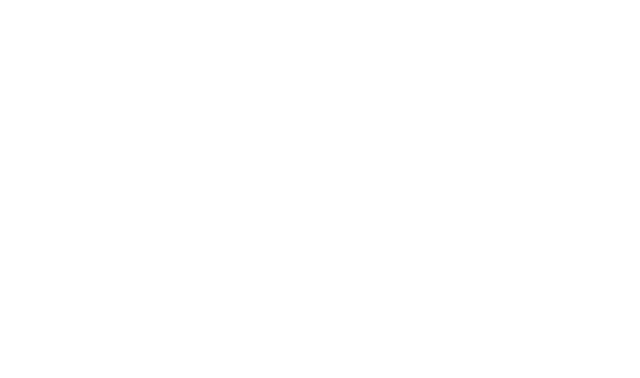
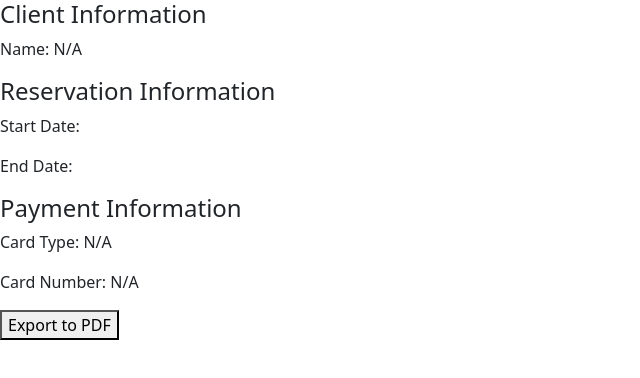
Before and after one commit to FatenGargouri/front_end_angular, an Angular app: page /facture in a window 1280 px wide. Before the commit this address led to /. Shown: the top 378 px of the page, without its empty margins (0-640 px from the left). Built offline with nearby package versions, Linux system fonts and the light colour scheme.

Commit message:
Fonctionnement facture

```diff
--- a/package.json
+++ b/package.json
@@ -20,6 +20,7 @@
     "@angular/router": "^14.1.0",
     "bootstrap": "^5.3.2",
     "date-fns": "^2.30.0",
+    "jspdf": "^2.5.1",
     "moment": "^2.29.4",
     "rxjs": "~7.5.0",
     "tslib": "^2.3.0",
--- a/src/app/app-routing.module.ts
+++ b/src/app/app-routing.module.ts
@@ -5,13 +5,16 @@
 import { ContactComponent } from './contact/contact.component';
 import { ReservationComponent } from './reservation/reservation.component';
 import { AgenceComponent } from './agence/agence.component';
+import { FactureComponent } from './facture/facture.component';
+
 
 const routes: Routes = [
   { path: 'client', component: ClientComponent },
   { path: 'client/paiement' ,component : PaiementComponent},
   { path: 'contact' ,component : ContactComponent},
   {path :'reservation',component : ReservationComponent},
-  {path :'agence',component : AgenceComponent}
+  {path :'agence',component : AgenceComponent},
+  {path : 'facture',component : FactureComponent}
 ];
 
 @NgModule({
--- a/src/app/app.module.ts
+++ b/src/app/app.module.ts
@@ -11,6 +11,8 @@
 import { ContactComponent } from './contact/contact.component';
 import { ReservationComponent } from './reservation/reservation.component';
 import { AgenceComponent } from './agence/agence.component';
+import { FactureComponent } from './facture/facture.component';
+
 
 @NgModule({
   declarations: [
@@ -19,7 +21,9 @@
     PaiementComponent,
     ContactComponent,
     ReservationComponent,
-    AgenceComponent
+    AgenceComponent,
+    FactureComponent,
+
   ],
   imports: [
     FormsModule,
--- a/src/app/client/client.component.ts
+++ b/src/app/client/client.component.ts
@@ -3,6 +3,8 @@
 import { NgForm } from '@angular/forms';
 import { ClientService } from '../client.service';
 import { Router } from '@angular/router';
+import { FactureService } from '../facture.service'; // Assurez-vous que le chemin est correct
+
 
 @Component({
   selector: 'app-client',
@@ -14,7 +16,11 @@
   newClient: { id: number; nom: string; email: string; adresse: string; tel: string; } = { id: 0, nom: '', email: '', adresse: '', tel: '' };
 
 
-  constructor(private dataService: ClientService ,private router: Router) { }
+  constructor(
+    private dataService: ClientService,
+    private factureService: FactureService, // Injectez le service FactureService
+    private router: Router
+  ) { }
 
   ngOnInit(): void {
     this.loadClientData();
@@ -29,7 +35,7 @@
           this.clientArray = data.map((client: { id: number, nom: string; email: string; adresse: string; tel: string  }) => ({
             id: client.id,
             nom: client.nom,
-            email: client.email || 'N/A',
+            email: client.email ,
             adresse: client.adresse,
             tel: client.tel,
           }));
@@ -48,8 +54,12 @@
       response => {
         console.log('Server response after save:', response);
         this.loadClientData();
-        // Navigate to the payment page
-      this.router.navigate(['/client/paiement']);
+
+        // Enregistrez les données du client dans le service FactureService
+        this.factureService.setClientData(response);
+
+        // Naviguez vers le composant suivant (paiement)
+        this.router.navigate(['/client/paiement']);
       },
       error => {
         console.error('Error saving data:', error);
--- /dev/null
+++ b/src/app/facture.service.ts
@@ -0,0 +1,36 @@
+// facture.service.ts
+
+import { Injectable } from '@angular/core';
+
+@Injectable({
+  providedIn: 'root',
+})
+export class FactureService {
+  private reservationData: any;
+  private clientData: any;
+  private paymentData: any;
+
+  setReservationData(data: any) {
+    this.reservationData = data;
+  }
+
+  getReservationData() {
+    return this.reservationData;
+  }
+
+  setClientData(data: any) {
+    this.clientData = data;
+  }
+
+  getClientData() {
+    return this.clientData;
+  }
+
+  setPaymentData(data: any) {
+    this.paymentData = data;
+  }
+
+  getPaymentData() {
+    return this.paymentData;
+  }
+}
--- /dev/null
+++ b/src/app/facture/facture.component.html
@@ -0,0 +1,31 @@
+<!-- facture.component.html -->
+
+<div #htmlData class="invoice">
+    <!-- facture.component.html -->
+
+<!-- ... (autres parties de votre facture) -->
+
+<div class="client-info">
+    <h4>Client Information</h4>
+    <p>Name: {{ getClientData()?.nom || 'N/A' }}</p>
+    <!-- Add more client information as needed -->
+  </div>
+
+  <div class="reservation-info">
+    <h4>Reservation Information</h4>
+    <p>Start Date: {{ getReservationData()?.date_debut | date }}</p>
+    <p>End Date: {{ getReservationData()?.date_fin | date }}</p>
+  </div>
+
+  <div class="payment-info">
+    <h4>Payment Information</h4>
+    <p>Card Type: {{ getPaymentData()?.type_carte || 'N/A' }}</p>
+    <p>Card Number: {{ getPaymentData()?.numero_carte || 'N/A' }}</p>
+    <!-- Add more payment information as needed -->
+  </div>
+
+  <!-- ... (autres parties de votre facture) -->
+
+  <button (click)="exportToPDF()">Export to PDF</button>
+
+</div>
--- /dev/null
+++ b/src/app/facture/facture.component.ts
@@ -0,0 +1,49 @@
+import { Component, ElementRef, OnInit, ViewChild } from '@angular/core';
+import jsPDF from 'jspdf';
+import html2canvas from 'html2canvas';
+import { FactureService } from '../facture.service';
+
+@Component({
+  selector: 'app-facture',
+  templateUrl: './facture.component.html',
+  styleUrls: ['./facture.component.css']
+})
+export class FactureComponent implements OnInit {
+  @ViewChild('htmlData') htmlData!: ElementRef;
+
+  constructor(private factureService: FactureService) { }
+
+  ngOnInit(): void {
+  }
+
+  exportToPDF() {
+    if (this.htmlData) {
+      const DATA: any = this.htmlData.nativeElement;
+
+      html2canvas(DATA).then((canvas) => {
+        const fileWidth = 210;
+        const fileHeight = (canvas.height * fileWidth) / canvas.width;
+        const FILEURI = canvas.toDataURL('image/png');
+        const PDF = new jsPDF('p', 'mm', 'a4');
+        const position = 0;
+
+        PDF.addImage(FILEURI, 'PNG', 0, position, fileWidth, fileHeight);
+        PDF.save('facture.pdf');
+      });
+    } else {
+      console.error('ViewChild htmlData is not defined.');
+    }
+  }
+
+  getClientData() {
+    return this.factureService.getClientData();
+  }
+
+  getReservationData() {
+    return this.factureService.getReservationData();
+  }
+
+  getPaymentData() {
+    return this.factureService.getPaymentData();
+  }
+}
--- a/src/app/paiement/paiement.component.ts
+++ b/src/app/paiement/paiement.component.ts
@@ -4,6 +4,7 @@
 import { PaiementService } from '../paiement.service';
 import { Router } from '@angular/router';
 import * as moment from 'moment';
+import { FactureService } from '../facture.service'; // Assurez-vous que le chemin est correct
 
 @Component({
   selector: 'app-paiement',
@@ -11,17 +12,16 @@
   styleUrls: ['./paiement.component.css']
 })
 export class PaiementComponent implements OnInit {
-  // Modify the payment attributes accordingly
   paiementArray: { id: number, type_carte: string; numero_carte: string; date_expiration_carte: Date; }[] = [];
   newPaiement: { id: number; type_carte: string; numero_carte: string; date_expiration_carte: Date; } = { id: 0, type_carte: '', numero_carte: '', date_expiration_carte: new Date() };
 
-  constructor(private dataService: PaiementService ,private router: Router) { }
+  constructor(private dataService: PaiementService, private router: Router, private factureService: FactureService) { }
 
   ngOnInit(): void {
-    this.loadClientData();
+    this.loadPaiementData();
   }
 
-  loadClientData() {
+  loadPaiementData() {
     this.dataService.getAllPaiement().subscribe(
       (data: any[]) => {
         console.log('Server response:', data);
@@ -30,7 +30,7 @@
           this.paiementArray = data.map((paiement: { id: number, type_carte: string; numero_carte: string; date_expiration_carte: Date }) => ({
             id: paiement.id,
             type_carte: paiement.type_carte,
-            numero_carte: paiement.numero_carte ,
+            numero_carte: paiement.numero_carte,
             date_expiration_carte: paiement.date_expiration_carte,
           }));
         } else {
@@ -44,24 +44,28 @@
   }
 
   onSubmit() {
-
     // Utilisez Moment.js pour formater les dates
     const formattedDateExpirationCarte = moment(this.newPaiement.date_expiration_carte).format('YYYY-MM-DDTHH:mm:ss.SSSZ');
 
-   // Convertissez les chaînes formatées en objets Date
-   this.newPaiement.date_expiration_carte = new Date(formattedDateExpirationCarte);
+    // Convertissez les chaînes formatées en objets Date
+    this.newPaiement.date_expiration_carte = new Date(formattedDateExpirationCarte);
 
     this.dataService.postData(this.newPaiement).subscribe(
       response => {
         console.log('Server response after save:', response);
-        this.loadClientData();
+        this.loadPaiementData();
 
+        // Stockez les informations de paiement dans le service FactureService
+        this.factureService.setPaymentData(response);
+
+        // Naviguez vers la page de facturation
+        this.router.navigate(['/facture']);
       },
       error => {
         console.error('Error saving data:', error);
       });
 
-    // Reset the form
+    // Réinitialiser le formulaire
     this.resetForm();
   }
 
--- a/src/app/reservation/reservation.component.html
+++ b/src/app/reservation/reservation.component.html
@@ -4,6 +4,7 @@
     <hr>
     <form (ngSubmit)="onSubmit()" #reservationForm="ngForm">
         <div class="form-group">
+            <label>Date de début</label>
             <label for="date_debut">Date de début</label>
             <input type="datetime-local" class="form-control" id="date_debut" name="date_debut" [(ngModel)]="newReservation.date_debut" required>
 
--- a/src/app/reservation/reservation.component.ts
+++ b/src/app/reservation/reservation.component.ts
@@ -1,8 +1,9 @@
+// reservation.component.ts
 import { Component, OnInit } from '@angular/core';
 import { Router } from '@angular/router';
 import { ReservationService } from '../reservation.service';
+import { FactureService } from '../facture.service'; // Assurez-vous que le chemin est correct
 import * as moment from 'moment';
-
 
 @Component({
   selector: 'app-reservation',
@@ -13,8 +14,11 @@
   reservationArray: { id: number, date_debut: Date; date_fin: Date }[] = [];
   newReservation: { id: number; date_debut: Date; date_fin: Date } = { id: 0, date_debut: new Date(), date_fin:new Date() };
 
-
-  constructor(private dataService: ReservationService ,private router: Router) { }
+  constructor(
+    private dataService: ReservationService,
+    private factureService: FactureService, // Injectez le service FactureService
+    private router: Router
+  ) { }
 
   ngOnInit(): void {
     this.loadReservationData();
@@ -54,8 +58,12 @@
       response => {
         console.log('Server response after save:', response);
         this.loadReservationData();
+
+        // Enregistrez les données de réservation dans le service FactureService
+        this.factureService.setReservationData(response);
+
+        // Naviguez vers le composant suivant (paiement)
         this.router.navigate(['/client']);
-
       },
       error => {
         console.error('Error saving data:', error);
@@ -68,7 +76,4 @@
   private resetForm() {
     this.newReservation = { id: 0, date_debut: new Date(), date_fin: new Date() };
   }
-
-
-
 }
```
Also changed, not shown: src/app/facture/facture.component.css (added), 2 other files (tests, documents, lock files or other folders). Lines whose indentation alone changed are shown as unchanged.
